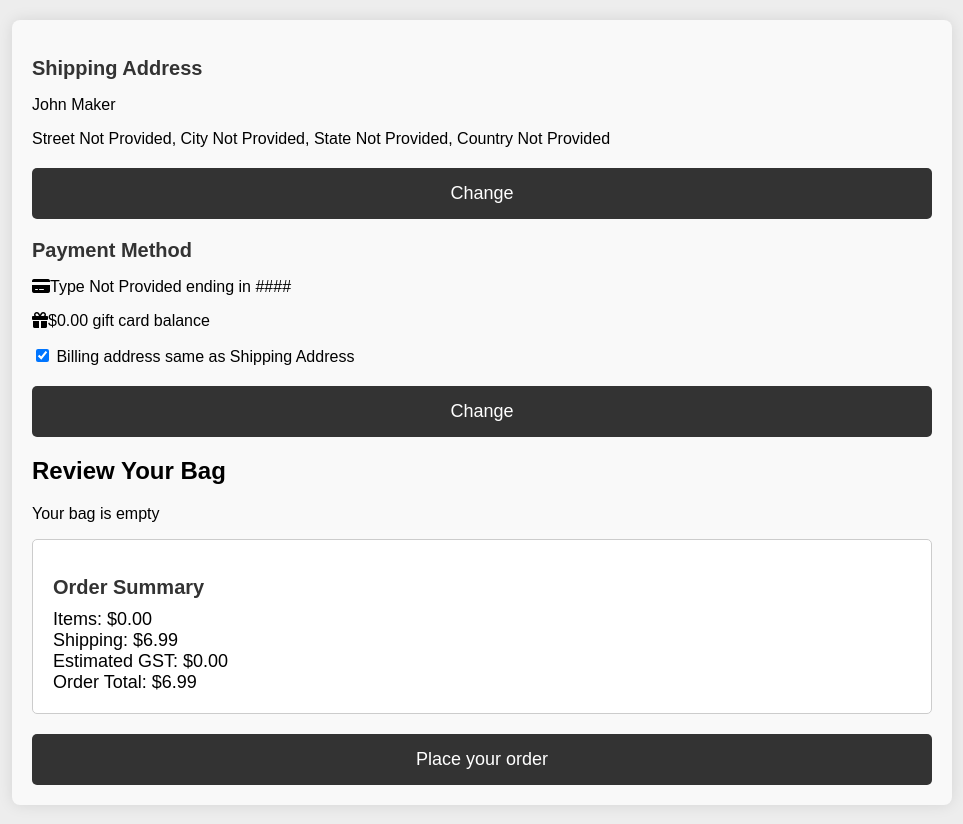
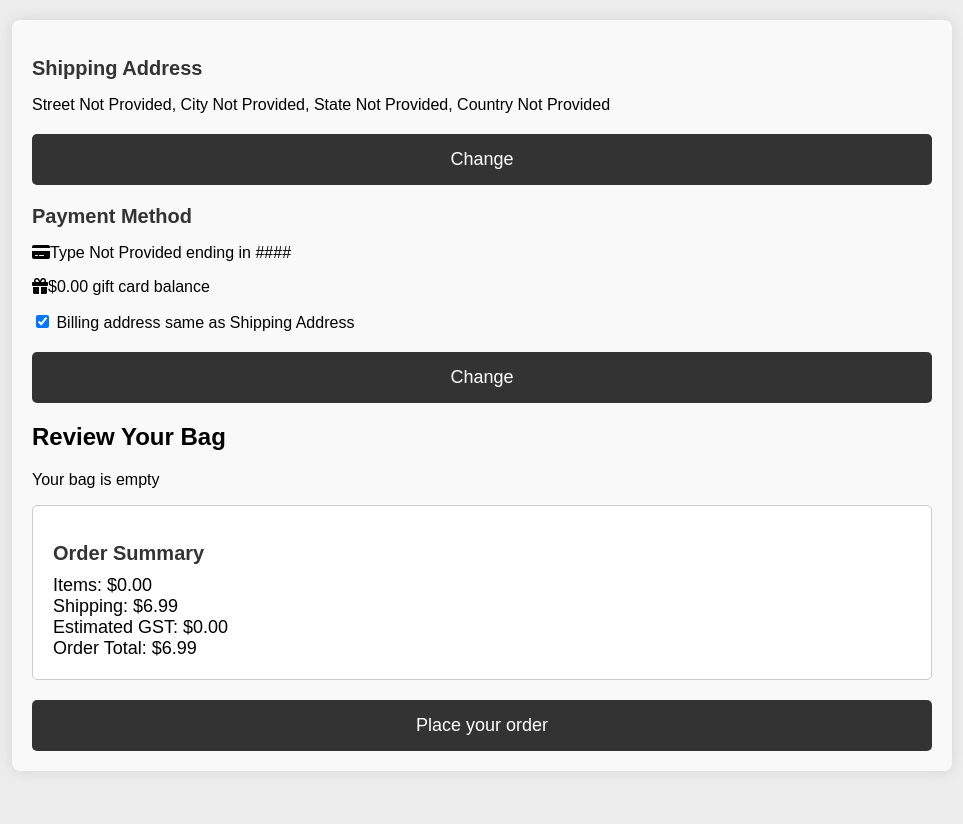
Before and after one commit to prospersibanda/e-commerce-store, a React (Create React App) app: page /checkout in a window 1280 px wide. Shown: the whole page, without its empty margins (158-1121 px from the left). After the commit the page ends 800 px from the top, so only its background shows below. Built offline with nearby package versions, Linux system fonts and the light colour scheme; a web font is replaced by a local one.

Commit message:
updated address name

```diff
--- a/src/pages/Checkout.jsx
+++ b/src/pages/Checkout.jsx
@@ -32,7 +32,7 @@ function ShippingAddress({ address }) {
     return (
         <div className="shipping-address">
             <h2>Shipping Address</h2>
-            <p>John Maker</p>
+            <p>{address.name}</p>
             <p>{address.street || 'Street Not Provided'}, {address.city || 'City Not Provided'}, {address.state || 'State Not Provided'}, {address.country || 'Country Not Provided'}</p>
             <button>Change</button>
         </div>
```
